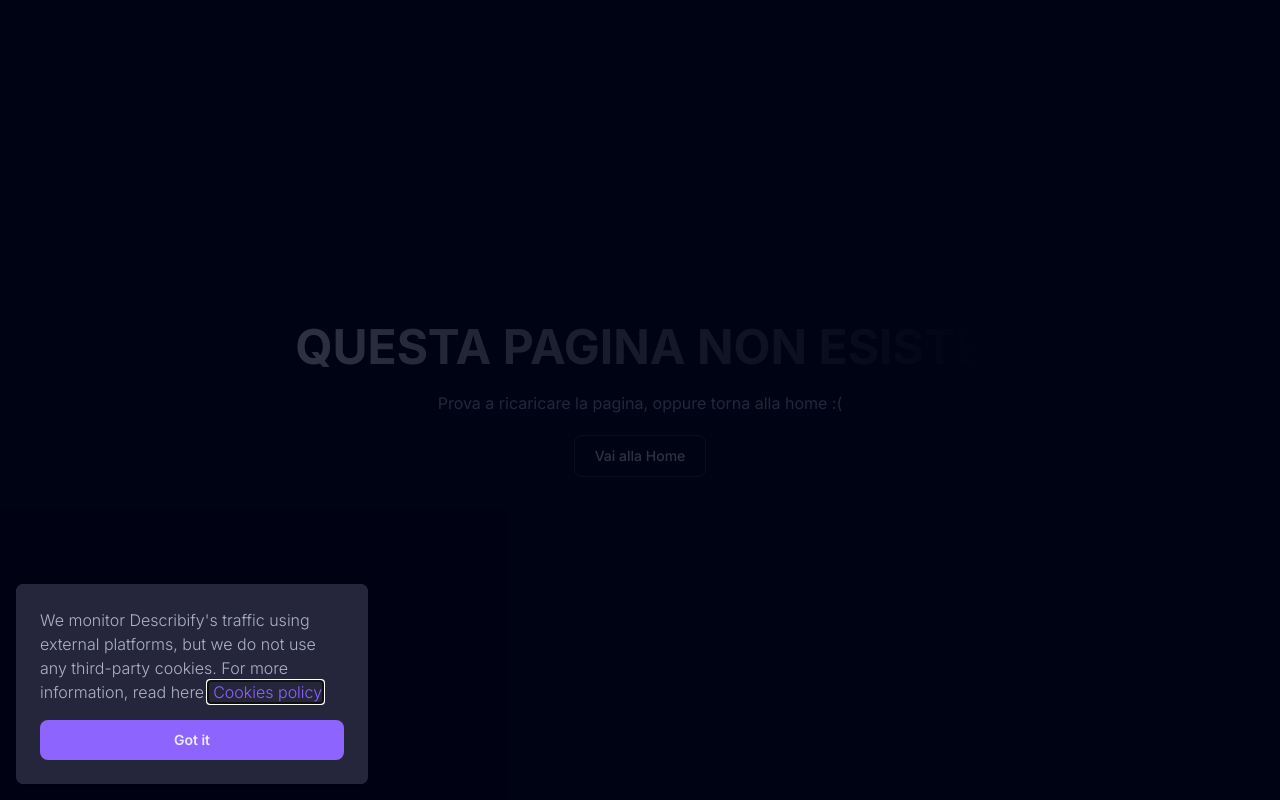
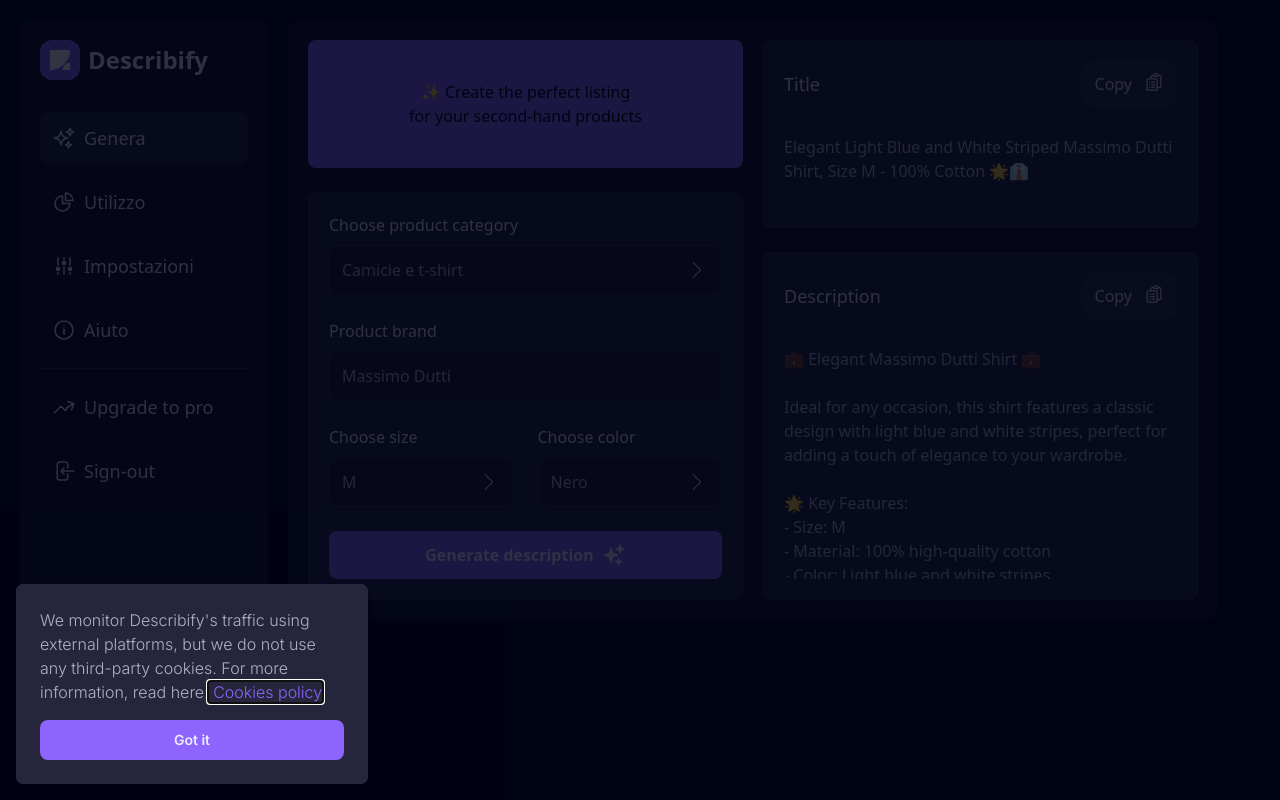
Before and after one commit to Danilo-Masi/Describify-client, a React (Vite) app: page /product in a window 1280 px wide. Built offline with nearby package versions, Linux system fonts and the light colour scheme.

Commit message:
Describify

```diff
--- a/src/App.tsx
+++ b/src/App.tsx
@@ -58,11 +58,11 @@
       <Routes>
         <Route index element={<HomePage setModalWaitListOpen={setWaitlistModalOpen} setAlertOpen={setAlertOpen} setAlertMessage={setAlertMessage} />} />
         <Route path="/" element={<HomePage setModalWaitListOpen={setWaitlistModalOpen} setAlertOpen={setAlertOpen} setAlertMessage={setAlertMessage} />} />
-        {/*
+
         <Route path="/product" element={<ProductPage />} />
         <Route path="/signin" element={<SigninPage />} />
         <Route path="/signup" element={<SignupPage />} />
-        */}
+
         <Route path="/terms-and-conditions" element={<LegalPage setModalWaitListOpen={setWaitlistModalOpen} />} />
         <Route path="/privacy-policy" element={<LegalPage setModalWaitListOpen={setWaitlistModalOpen} />} />
         <Route path="/cookie-policy" element={<LegalPage setModalWaitListOpen={setWaitlistModalOpen} />} />
--- a/src/components/SideBar.tsx
+++ b/src/components/SideBar.tsx
@@ -1,29 +1,40 @@
-import { ReactNode, useState } from "react";
+import { Dispatch, ReactNode, SetStateAction, useState } from "react";
 //Components
-import { ArrowDown, ChevronDown, ChevronUp, IconaLogo } from "./SvgComponents";
+import { ChevronDown, ChevronUp, GenerateIcon, HelpIcon, IconaLogo, SettingsIcon, SignoutIcon, UpgradeIcon, UsageIcon } from "./SvgComponents";
 
 interface ContainerItemProps {
     children: ReactNode;
+    id: string;
+    pageSelected: string;
+    setPageSelected: Dispatch<SetStateAction<string>>;
 }
 
-const ContainerItem = ({ children }: ContainerItemProps) => {
+const ContainerItem = ({ children, id, pageSelected, setPageSelected }: ContainerItemProps) => {
     return (
-        <div className="w-full flex items-start justify-start cursor-pointer p-3 rounded-lg hover:bg-custom-elevation4 dark:hover:bg-dark-elevation4">
+        <div
+            id={id}
+            className={`w-full flex items-center justify-start gap-x-2 cursor-pointer p-3 rounded-lg text-custom-textPrimaryGray dark:text-dark-textPrimaryGray hover:bg-custom-elevation4 dark:hover:bg-dark-elevation4 ${pageSelected === id && 'bg-custom-elevation4 dark:bg-dark-elevation4'}`}
+            onClick={() => setPageSelected(id)}>
             {children}
         </div>
     );
 }
 
-export default function SideBar() {
+interface SideBarProps {
+    pageSelected: string;
+    setPageSelected: Dispatch<SetStateAction<string>>;
+}
+
+export default function SideBar({ pageSelected, setPageSelected }: SideBarProps) {
 
     const [isSideBarOpen, setSideBarOpen] = useState(false);
 
     const shouldShowMenu = window.innerWidth > 728 || isSideBarOpen;
 
     return (
-        <div className="w-full md:w-1/5 h-fit md:h-[calc(100svh-2.5rem)] flex flex-col items-start justify-start gap-y-5 p-5 rounded-xl bg-custom-elevation2 dark:bg-dark-elevation2">
+        <div className="w-full md:w-1/5 h-fit md:h-[calc(100svh-2.5rem)] flex flex-col items-start justify-start gap-y-3 p-5 rounded-xl bg-custom-elevation2 dark:bg-dark-elevation2">
             {/* Logo/Bottone apertura */}
-            <div className="w-full flex items-center justify-start gap-x-2 mb-5">
+            <div className="w-full flex items-center justify-center md:justify-start gap-x-2 mb-5">
                 <IconaLogo width="40" height="40" />
                 <h1 className="text-2xl font-bold text-custom-textPrimaryGray dark:text-dark-textPrimaryGray">Describify</h1>
                 {
@@ -38,23 +49,30 @@
             </div>
             {shouldShowMenu &&
                 <>
-                    <ContainerItem>
-                        <p className="text-custom-textPrimaryGray dark:text-dark-textPrimaryGray font-medium text-lg">Dashboard</p>
+                    <ContainerItem id="Genera" pageSelected={pageSelected} setPageSelected={setPageSelected}>
+                        <GenerateIcon />
+                        <p className="font-medium text-lg">Genera</p>
                     </ContainerItem>
-                    <ContainerItem>
-                        <p className="text-custom-textPrimaryGray dark:text-dark-textPrimaryGray font-medium text-lg">Usage</p>
+                    <ContainerItem id="Utilizzo" pageSelected={pageSelected} setPageSelected={setPageSelected}>
+                        <UsageIcon />
+                        <p className="font-medium text-lg">Utilizzo</p>
                     </ContainerItem>
-                    <ContainerItem>
-                        <p className="text-custom-textPrimaryGray dark:text-dark-textPrimaryGray font-medium text-lg">Impostazioni</p>
+                    <ContainerItem id="Impostazioni" pageSelected={pageSelected} setPageSelected={setPageSelected}>
+                        <SettingsIcon />
+                        <p className="font-medium text-lg">Impostazioni</p>
                     </ContainerItem>
-                    <ContainerItem>
-                        <p className="text-custom-textPrimaryGray dark:text-dark-textPrimaryGray font-medium text-lg">Sign-out</p>
+                    <ContainerItem id="Aiuto" pageSelected={pageSelected} setPageSelected={setPageSelected}>
+                        <HelpIcon />
+                        <p className="font-medium text-lg">Aiuto</p>
                     </ContainerItem>
-                    <ContainerItem>
-                        <p className="text-custom-textPrimaryGray dark:text-dark-textPrimaryGray font-medium text-lg">Upgrade to pro</p>
+                    <div className="w-full border-t border-custom-borderGray dark:border-dark-borderGray" />
+                    <ContainerItem id="Uograde" pageSelected={pageSelected} setPageSelected={setPageSelected}>
+                        <UpgradeIcon />
+                        <p className="font-medium text-lg">Upgrade to pro</p>
                     </ContainerItem>
-                    <ContainerItem>
-                        <p className="text-custom-textPrimaryGray dark:text-dark-textPrimaryGray font-medium text-lg">Help</p>
+                    <ContainerItem id="Signout" pageSelected={pageSelected} setPageSelected={setPageSelected}>
+                        <SignoutIcon />
+                        <p className="font-medium text-lg">Sign-out</p>
                     </ContainerItem>
                 </>
             }
--- a/src/components/SigninForm.tsx
+++ b/src/components/SigninForm.tsx
@@ -32,12 +32,16 @@
         }))
     }
 
+    //Url del server
+    //const SERVER_URL = import.meta.env.VITE_REACT_APP_SERVER_URL || 'http://localhost:3000';
+    const SERVER_URL = 'http://localhost:3000';
+
     // Funzione per effettuare l'accesso all'account
     const handleSignin = async (e: React.FormEvent<HTMLFormElement>) => {
         e.preventDefault();
         // VALIDAZIONE DAT INSERITI //
         try {
-            const response = await axios.post(`http://localhost:3000/signin`, {
+            const response = await axios.post(`${SERVER_URL}/signin`, {
                 email: signinForm.email,
                 password: signinForm.password,
             });
--- a/src/components/SignupForm.tsx
+++ b/src/components/SignupForm.tsx
@@ -36,12 +36,16 @@
     }))
   }
 
+  //Url del server
+  //const SERVER_URL = import.meta.env.VITE_REACT_APP_SERVER_URL || 'http://localhost:3000';
+  const SERVER_URL = 'http://localhost:3000';
+
   // Funzione per registrare un nuovo account
   const handleSignup = async (e: React.FormEvent<HTMLFormElement>) => {
     e.preventDefault();
     // VALIDAZIONE DATI INSERITI //
     try {
-      const response = await axios.post(`http://localhost:3000/signup`, {
+      const response = await axios.post(`${SERVER_URL}/signup`, {
         email: signupForm.email,
         password: signupForm.password,
       });
--- a/src/components/SvgComponents.tsx
+++ b/src/components/SvgComponents.tsx
@@ -70,3 +70,52 @@
         </svg>
     );
 }
+
+export const GenerateIcon = () => {
+    return (
+        <svg xmlns="http://www.w3.org/2000/svg" fill="none" viewBox="0 0 24 24" strokeWidth={1.5} stroke="currentColor" className="size-6">
+            <path strokeLinecap="round" strokeLinejoin="round" d="M9.813 15.904 9 18.75l-.813-2.846a4.5 4.5 0 0 0-3.09-3.09L2.25 12l2.846-.813a4.5 4.5 0 0 0 3.09-3.09L9 5.25l.813 2.846a4.5 4.5 0 0 0 3.09 3.09L15.75 12l-2.846.813a4.5 4.5 0 0 0-3.09 3.09ZM18.259 8.715 18 9.75l-.259-1.035a3.375 3.375 0 0 0-2.455-2.456L14.25 6l1.036-.259a3.375 3.375 0 0 0 2.455-2.456L18 2.25l.259 1.035a3.375 3.375 0 0 0 2.456 2.456L21.75 6l-1.035.259a3.375 3.375 0 0 0-2.456 2.456ZM16.894 20.567 16.5 21.75l-.394-1.183a2.25 2.25 0 0 0-1.423-1.423L13.5 18.75l1.183-.394a2.25 2.25 0 0 0 1.423-1.423l.394-1.183.394 1.183a2.25 2.25 0 0 0 1.423 1.423l1.183.394-1.183.394a2.25 2.25 0 0 0-1.423 1.423Z" />
+        </svg>
+    );
+}
+
+export const UsageIcon = () => {
+    return (
+        <svg xmlns="http://www.w3.org/2000/svg" fill="none" viewBox="0 0 24 24" strokeWidth={1.5} stroke="currentColor" className="size-6">
+            <path strokeLinecap="round" strokeLinejoin="round" d="M10.5 6a7.5 7.5 0 1 0 7.5 7.5h-7.5V6Z" />
+            <path strokeLinecap="round" strokeLinejoin="round" d="M13.5 10.5H21A7.5 7.5 0 0 0 13.5 3v7.5Z" />
+        </svg>
+    );
+}
+
+export const SettingsIcon = () => {
+    return (
+        <svg xmlns="http://www.w3.org/2000/svg" viewBox="0 0 24 24" fill="currentColor" className="size-6">
+            <path d="M6 12a.75.75 0 0 1-.75-.75v-7.5a.75.75 0 1 1 1.5 0v7.5A.75.75 0 0 1 6 12ZM18 12a.75.75 0 0 1-.75-.75v-7.5a.75.75 0 0 1 1.5 0v7.5A.75.75 0 0 1 18 12ZM6.75 20.25v-1.5a.75.75 0 0 0-1.5 0v1.5a.75.75 0 0 0 1.5 0ZM18.75 18.75v1.5a.75.75 0 0 1-1.5 0v-1.5a.75.75 0 0 1 1.5 0ZM12.75 5.25v-1.5a.75.75 0 0 0-1.5 0v1.5a.75.75 0 0 0 1.5 0ZM12 21a.75.75 0 0 1-.75-.75v-7.5a.75.75 0 0 1 1.5 0v7.5A.75.75 0 0 1 12 21ZM3.75 15a2.25 2.25 0 1 0 4.5 0 2.25 2.25 0 0 0-4.5 0ZM12 11.25a2.25 2.25 0 1 1 0-4.5 2.25 2.25 0 0 1 0 4.5ZM15.75 15a2.25 2.25 0 1 0 4.5 0 2.25 2.25 0 0 0-4.5 0Z" />
+        </svg>
+    );
+}
+
+export const HelpIcon = () => {
+    return (
+        <svg xmlns="http://www.w3.org/2000/svg" fill="none" viewBox="0 0 24 24" strokeWidth={1.5} stroke="currentColor" className="size-6">
+            <path strokeLinecap="round" strokeLinejoin="round" d="m11.25 11.25.041-.02a.75.75 0 0 1 1.063.852l-.708 2.836a.75.75 0 0 0 1.063.853l.041-.021M21 12a9 9 0 1 1-18 0 9 9 0 0 1 18 0Zm-9-3.75h.008v.008H12V8.25Z" />
+        </svg>
+    );
+}
+
+export const UpgradeIcon = () => {
+    return (
+        <svg xmlns="http://www.w3.org/2000/svg" fill="none" viewBox="0 0 24 24" strokeWidth={1.5} stroke="currentColor" className="size-6">
+            <path strokeLinecap="round" strokeLinejoin="round" d="M2.25 18 9 11.25l4.306 4.306a11.95 11.95 0 0 1 5.814-5.518l2.74-1.22m0 0-5.94-2.281m5.94 2.28-2.28 5.941" />
+        </svg>
+    );
+}
+
+export const SignoutIcon = () => {
+    return (
+        <svg xmlns="http://www.w3.org/2000/svg" fill="none" viewBox="0 0 24 24" strokeWidth={1.5} stroke="currentColor" className="size-6">
+            <path strokeLinecap="round" strokeLinejoin="round" d="M15.75 9V5.25A2.25 2.25 0 0 0 13.5 3h-6a2.25 2.25 0 0 0-2.25 2.25v13.5A2.25 2.25 0 0 0 7.5 21h6a2.25 2.25 0 0 0 2.25-2.25V15M12 9l-3 3m0 0 3 3m-3-3h12.75" />
+        </svg>
+    );
+}
--- a/src/pages/ProductPage.tsx
+++ b/src/pages/ProductPage.tsx
@@ -1,15 +1,17 @@
+import { useState } from "react";
 //Components
-import { Layout } from "../components/Layout";
 import SideBar from "../components/SideBar";
 import Product from "../components/Product";
 
+export default function ProductPage() {
 
-export default function ProductPage() {
+    const [pageSelected, setPageSelected] = useState("Genera");
+
     return (
         <div className="w-full h-auto min-h-svh flex items-center justify-center p-5 bg-custom-background dark:bg-dark-background">
-            <div className="w-[90%] md:w-full flex flex-col md:flex-row items-center justify-between gap-5">
-                <SideBar />
-                <Product />
+            <div className="w-full flex flex-col md:flex-row items-start justify-start gap-5">
+                <SideBar pageSelected={pageSelected} setPageSelected={setPageSelected} />
+                <Product setModalWaitListOpen={() => false} setAlertMessage={() => ""} setAlertOpen={() => false} />
             </div>
         </div>
 
```
